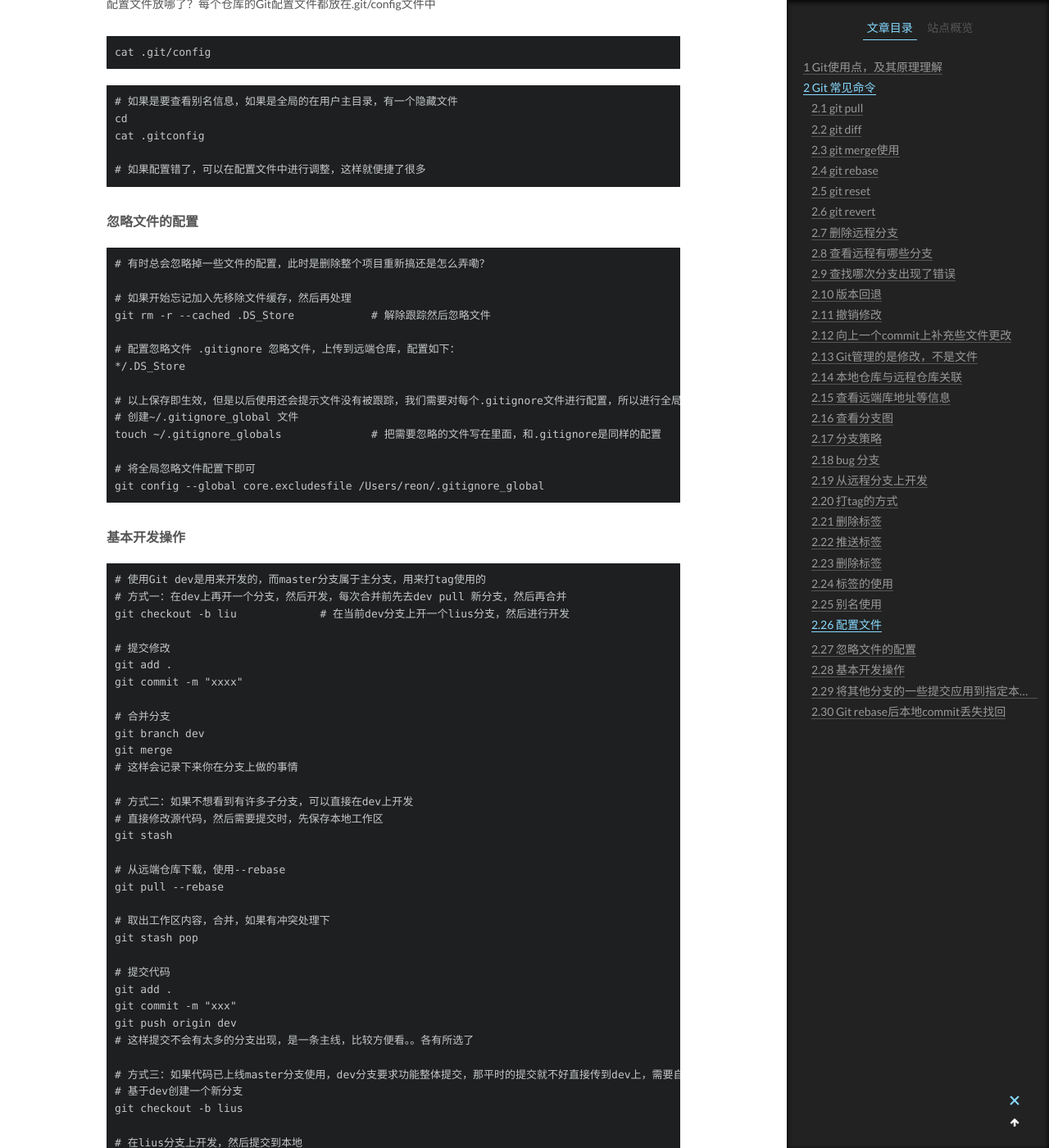
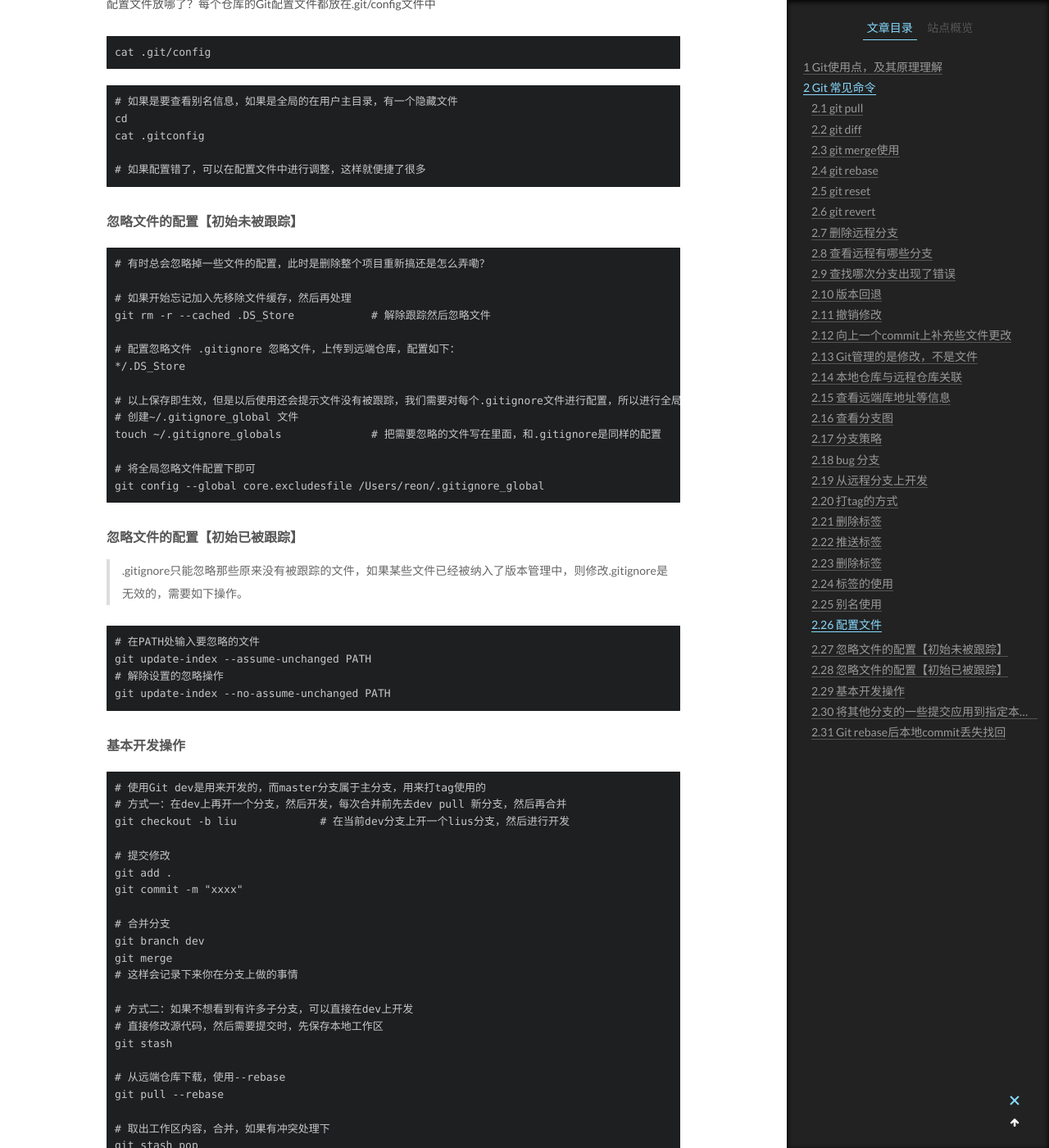
Before and after one commit to linfengwenyou/linfengwenyou.github.io, a Jekyll site: the page built from _posts/2017-11-01-Git基本操作整理.md, in a window 1280 px wide and 1400 px high, scrolled down 13530 px. Shown: the whole window at 82% size. Built offline with Jekyll 4.4.1, drawn with Linux system fonts in a browser that asks for light colours.

Commit message:
ignore nice try

````diff
--- a/_posts/2017-11-01-Git基本操作整理.md
+++ b/_posts/2017-11-01-Git基本操作整理.md
@@ -704,7 +704,7 @@ cat .gitconfig
 
 
 
-#### 忽略文件的配置
+#### 忽略文件的配置【初始未被跟踪】
 
 ```
 # 有时总会忽略掉一些文件的配置，此时是删除整个项目重新搞还是怎么弄嘞？
@@ -721,6 +721,17 @@ touch ~/.gitignore_globals		# 把需要忽略的文件写在里面，和.gitigno
 
 # 将全局忽略文件配置下即可
 git config --global core.excludesfile /Users/reon/.gitignore_global
+```
+
+#### 忽略文件的配置【初始已被跟踪】
+
+> .gitignore只能忽略那些原来没有被跟踪的文件，如果某些文件已经被纳入了版本管理中，则修改.gitignore是无效的，需要如下操作。
+
+```
+# 在PATH处输入要忽略的文件
+git update-index --assume-unchanged PATH
+# 解除设置的忽略操作
+git update-index --no-assume-unchanged PATH
 ```
 
 
````
